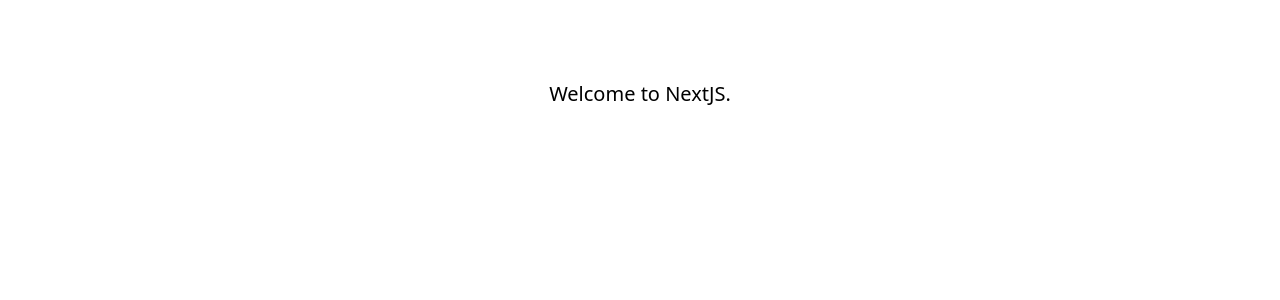
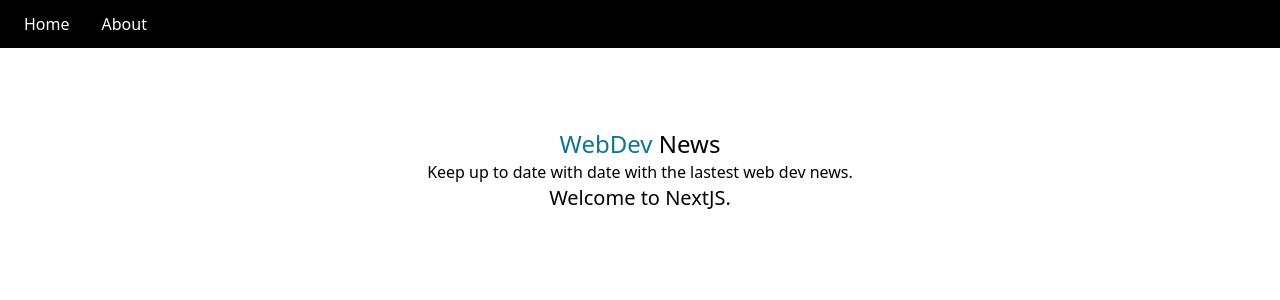
Before and after one commit to elton/next-crash-course, a Next.js app: page / in a window 1280 px wide. Shown: the top 300 px of the page. Built offline with nearby package versions, Linux system fonts and the light colour scheme.

Commit message:
Feat: Add `Header` components.

```diff
--- /dev/null
+++ b/components/Header.js
@@ -0,0 +1,14 @@
+const Header = () => {
+  return (
+    <div>
+      <h1 className='text-2xl text-center'>
+        <span className='text-cyan-700'>WebDev</span> News
+      </h1>
+      <p className='text-base'>
+        Keep up to date with date with the lastest web dev news.
+      </p>
+    </div>
+  );
+};
+
+export default Header;
--- a/components/Layout.js
+++ b/components/Layout.js
@@ -1,10 +1,16 @@
+import Nav from './Nav';
+import Header from './Header';
 const Layout = ({ children }) => {
   return (
-    <div className='min-h-full py-0 px-2 flex flex-col justify-start items-center'>
-      <main className='py-20 px-0 flex-1 flex flex-col justify-start items-center text-xl'>
-        {children}
-      </main>
-    </div>
+    <>
+      <Nav />
+      <div className='min-h-full py-0 px-2 flex flex-col justify-start items-center'>
+        <main className='py-20 px-0 flex-1 flex flex-col justify-start items-center text-xl'>
+          <Header />
+          {children}
+        </main>
+      </div>
+    </>
   );
 };
 
--- a/components/Nav.js
+++ b/components/Nav.js
@@ -1,16 +1,16 @@
 import Link from 'next/link';
 const Nav = () => {
   return (
-    <div>
-      <ul>
-        <li>
+    <nav className='h-12 p-2 bg-black flex items-center justify-start text-white'>
+      <ul className='flex justify-center items-center'>
+        <li className='py-1 px-4'>
           <Link href='/'>Home</Link>
         </li>
-        <li>
-          <Link href='/'>Home</Link>
+        <li className='py-1 px-4'>
+          <Link href='/about'>About</Link>
         </li>
       </ul>
-    </div>
+    </nav>
   );
 };
 
--- a/pages/index.js
+++ b/pages/index.js
@@ -4,7 +4,7 @@
   return (
     <>
       <Head>
-        <title>Create Next App</title>
+        <title>WebDev</title>
         <link rel='icon' href='/favicon.ico' />
         <meta name='keywords' content='web development' />
       </Head>
--- a/tailwind.config.js
+++ b/tailwind.config.js
@@ -1,8 +1,14 @@
+const colors = require('tailwindcss/colors');
+
 module.exports = {
   purge: ['./pages/**/*.{js,ts,jsx,tsx}', './components/**/*.{js,ts,jsx,tsx}'],
   darkMode: false, // or 'media' or 'class'
   theme: {
-    extend: {},
+    extend: {
+      colors: {
+        cyan: colors.cyan,
+      },
+    },
   },
   variants: {
     extend: {},
```
